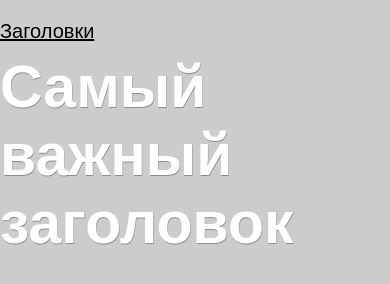
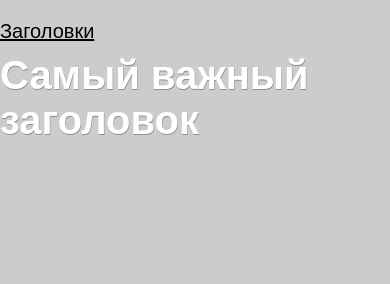
Before and after one commit to MichaelZolotov77/Produck-name-grey, a website built with Parcel: page src/uikit.html in a window 390 px wide. Built offline with nearby package versions, Linux system fonts and the light colour scheme.

Commit message:
Первый адаптив на h1

```diff
--- a/src/assets/styles/utils/_mixins.scss
+++ b/src/assets/styles/utils/_mixins.scss
@@ -1,6 +1,10 @@
 @mixin h1($color: $white) {
-  font-size: 5.9rem;
+  font-size: 4rem;
   color: $color;
   font-family: $mainFont;
   text-shadow: $mainShadow;
+
+  @media ($tablet) {
+    font-size: 5.9rem;
+  }
 }
--- a/src/assets/styles/utils/_vars.scss
+++ b/src/assets/styles/utils/_vars.scss
@@ -10,6 +10,8 @@ $mainFont: Arial, sans-serif;
 $iconFont: "socialico";
 
 // screens
+$tablet: "min-width: 767px";
+$desktop: "min-width: 1024px";
 
 // shadows
 $mainShadow: 0.5px 0.9px 0 rgba(0, 0, 0, 0.3);
```
